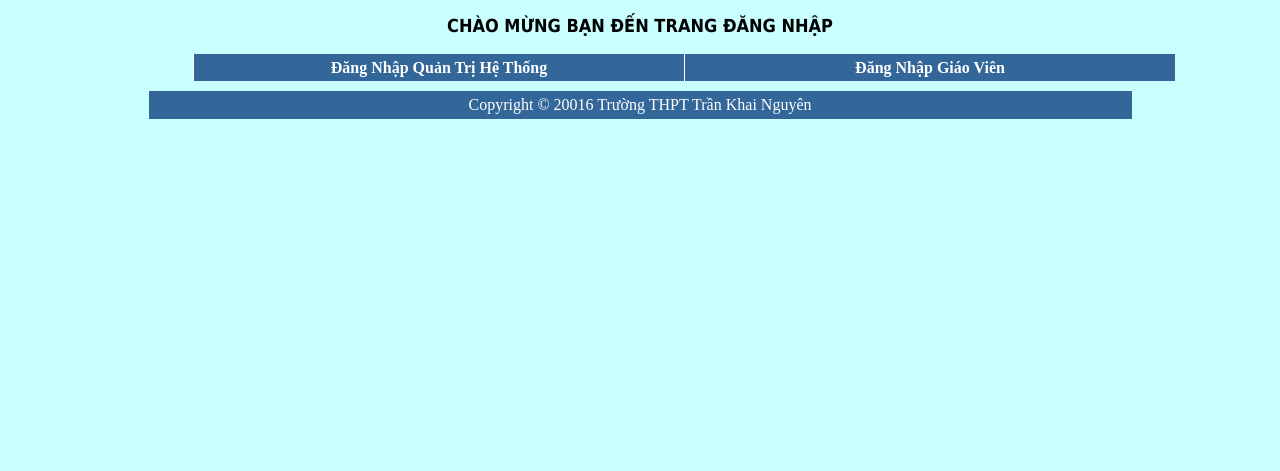
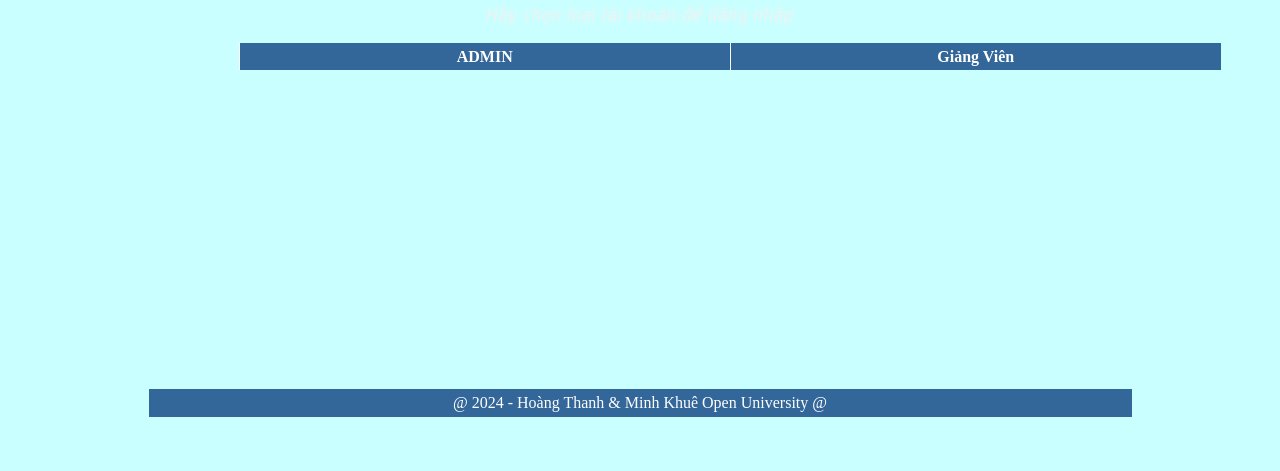
Before and after one commit to thanhnguyenhoang171/web_qldiemthi, a PHP site: page /admin/dangnhap.php in a window 1280 px wide. Shown: the part 329-800 px from the top of the page. Run offline with PHP 8.4, Linux system fonts and the light colour scheme.

Commit message:
da xong phan dangnhap.php

```diff
--- a/diemthi/admin/dangnhap.php
+++ b/diemthi/admin/dangnhap.php
@@ -1,12 +1,16 @@
-<!DOCTYPE html PUBLIC "-//W3C//DTD XHTML 1.0 Transitional//EN" "http://www.w3.org/TR/xhtml1/DTD/xhtml1-transitional.dtd">
+<!DOCTYPE html
+	PUBLIC "-//W3C//DTD XHTML 1.0 Transitional//EN" "http://www.w3.org/TR/xhtml1/DTD/xhtml1-transitional.dtd">
 <html xmlns="http://www.w3.org/1999/xhtml">
+
 <head>
 	<meta http-equiv="Content-Type" content="text/html; charset=utf-8" />
 	<title>Đăng Nhập</title>
 </head>
+
 <body>
 	<div class="banner">
-<center><img src="../assets/img/Ban.gif"></center>
+		<center><img src="../assets/img/Ban.png" width="100%" height="250px"></center>
+
 		<body bgcolor="#CAFFFF">
 			<?php
 			echo '<br/>';
@@ -14,47 +18,57 @@
 			<?php
 			?>
 			<style type="text/css">
-#menu ul{
-	margin-left:145px;
+				#menu ul {
+					margin-left: 14.9vw;
+					padding-bottom: 40vh;
 					text-align: center;
 
 				}
-.menu{
+
+				.menu {}
+
+				#menu ul li {
+					display: inline;
 
 				}
-#menu ul li{
-display:inline;
 
-}
-#menu ul a{
-text-decoration:none;
+				#menu ul a {
+					text-decoration: none;
 					width: 490px;
-float:left;
-background:#336699;
-color:#FFFFFF;
-text-align:center;
-line-height:27px;
-font-weight:bold;
-border-left:1px solid #FFFFFF;
+					float: left;
+					background: #336699;
+					color: #FFFFFF;
+					text-align: center;
+					line-height: 27px;
+					font-weight: bold;
+					border-left: 1px solid #FFFFFF;
 				}
 
-#menu ul a:hover{
-background:#000000;
+				#menu ul a:hover {
+					background: #000000;
 				}
 			</style>
 			<link rel="stylesheet" type="text/css" href="style.css">
-<div id="menu" >
-		<p style="font-family:Tahoma;font-weight: bold;text-align: center;font-size: large">CHÀO MỪNG BẠN ĐẾN TRANG ĐĂNG NHẬP</p>
+			<div id="menu">
+				<p style="font-family:Tahoma;font-weight: bold;text-align: center;font-size: large;color:#FF3300;">CHÀO
+					MỪNG BẠN ĐẾN
+					TRANG ĐĂNG NHẬP</p>
+				<p
+					style="font-family: Tahoma; font-style: italic; text-align: center; font-size: large; color: #F1F1F1">
+					Hãy chọn loại
+					tài khoản để đăng nhập</p>
+
 				<ul>
-        	<li><a href="login.php">Đăng Nhập Quản Trị Hệ Thống</a></li>
-			<li><a href="logingv.php">Đăng Nhập Giáo Viên</a></li>
+					<li><a href="login.php">ADMIN</a></li>
+					<li><a href="logingv.php">Giảng Viên</a></li>
 				</ul>
 			</div>
-<table  border=0 cellpadding=5 cellspacing=0 align="center" width="983">
+			<table border=0 cellpadding=5 cellspacing=0 align="center" width="983">
 				<TR>
-		<TD>	<tr>
-		<td  colspan="2" bgcolor="#336699" align="center" style="color:white" >
-		 Copyright &copy; 20016 Trường THPT Trần Khai Nguyên <br>
+					<TD>
+				<tr>
+					<td colspan="2" bgcolor="#336699" align="center" style="color:white">
+						@ 2024 - Hoàng Thanh & Minh Khuê Open University @<br>
 					</td>
 				</tr>
 				</td>
@@ -63,4 +77,5 @@
 		</body>
 
 </body>
+
 </html>
```
Also changed, not shown: diemthi/assets/img/2rm.jpg (deleted), diemthi/assets/img/4_resize.JPG (deleted), diemthi/assets/img/5rm.jpg (deleted), diemthi/assets/img/9.jpg (deleted), diemthi/assets/img/Ban.png (added). Lines whose indentation alone changed are shown as unchanged.
